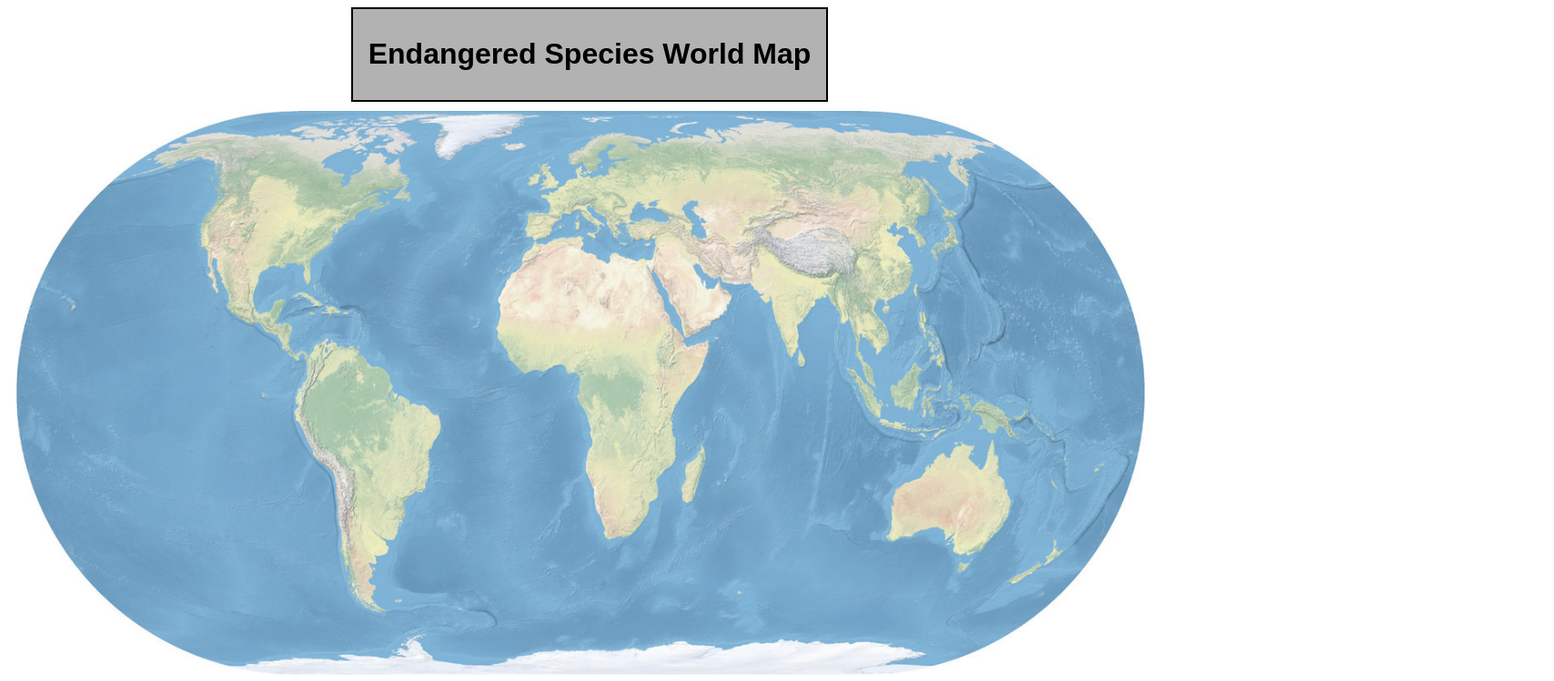
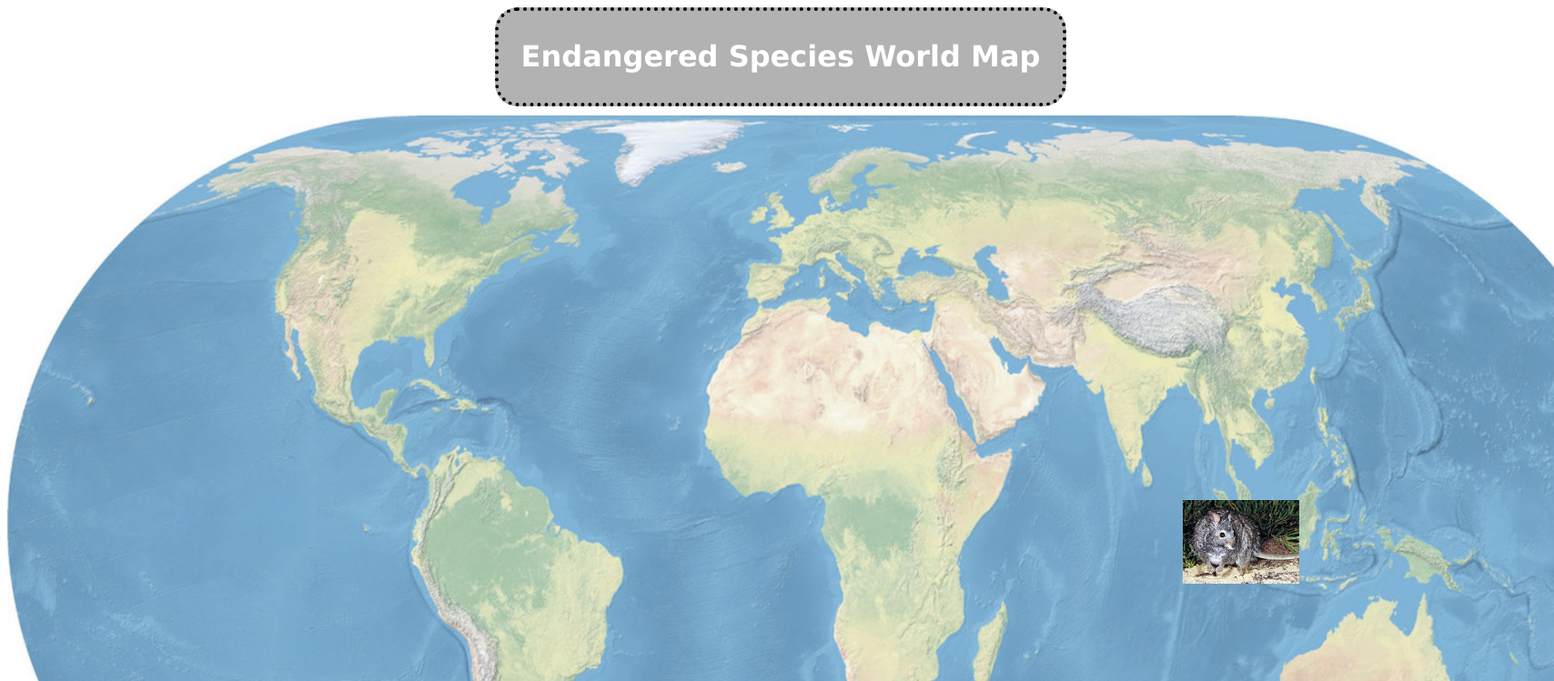
Before and after one commit to NikiGarner/Endangered-Species, a plain HTML site: page index.html in a window 1280 px wide. Shown: the top 749 px of the page at 91% size, 1708 px wide, since content can reach past the window. Drawn offline with Linux system fonts and the light colour scheme.

Commit message:
cuts off bottom and right sides of map, BUT does absolute position endangered animal on same coordinate regardless of browser window size

```diff
--- a/index.html
+++ b/index.html
@@ -11,7 +11,9 @@
         <h1 id="masthead">Endangered Species World Map</h1>
       </div>
       <div class="worldMap">
-        <img class="map" src="img/world-map-canvas.jpg" alt="World Map, map of the world"/>
+        <!-- <img class="map" src="img/world-map-canvas.jpg" alt="World Map, map of the world"/> -->
+            <img class="wallaby" src="img/wallaby.jpg" alt="Banded Hare Wallaby"/>
+            <!-- <img class="lemur" src="img/lemur.jpg" alt="Pygmy Mouse Lemur" />Pygmy Mouse Lemur</li> -->
       </div>
     </div>
   </body>
--- a/styles.css
+++ b/styles.css
@@ -1,10 +1,8 @@
-body {
-  /*background: url('img/world-map-canvas.jpg');*/
-  /*background-size: cover;
-  background-repeat: no-repeat;*/
+/*body {
   width: 100%;
   height: 100%;
-}
+  background-color: #d3c2b2;
+}*/
 
 /*.container {
   position: relative;
@@ -13,11 +11,13 @@ body {
 }*/
 
 .masthead {
-  border: 2px solid black;
+  border: 4px dotted black;
+  border-radius: 25px;
   background: rgba(0,0,0,0.3);
-  font-family: fantasy;
+  font-family: verdana;
+  color: white;
   padding: 10px;
-  width: 500px;
+  width: 600px;
   /*position: relative;*/
   margin: auto;
   margin-bottom: 10px;
@@ -25,19 +25,46 @@ body {
   text-align: center;
 }
 
-h1 {
-
+.container {
+  width: 1700px;
+  height: 900px;
 }
 
 .worldMap {
+  background: url('img/world-map-canvas.jpg');
+  background-size: cover;
+  background-repeat: no-repeat;
   /*position: relative;*/
-  margin: 10px;
+  /*border: 4px dotted black;*/
+  /*margin: 50px;
+  margin-top: 10px;
   margin-right: 30px;
   display: block;
-  padding: 0;
-}
-
-.map {
+  padding: 0;*/
   width: 100%;
   height: 100%;
 }
+
+/*.map {
+  width: 100%;
+  height: 100%;
+}*/
+
+.wallaby {
+  /*display: block;*/
+  position: absolute;
+  max-width: 10%;
+  max-height: 100%;
+  left: 1300px;
+  top: 550px;
+}
+
+/*.lemur {
+  content: "";
+  background: url('img/lemur.jpg');
+  background-repeat: no-repeat;
+  display: block;
+  position: absolute;
+  width: 100%;
+  height: 100%;
+}*/
```
Also changed, not shown: img/lemur.jpg (added), img/wallaby.jpg (added).
